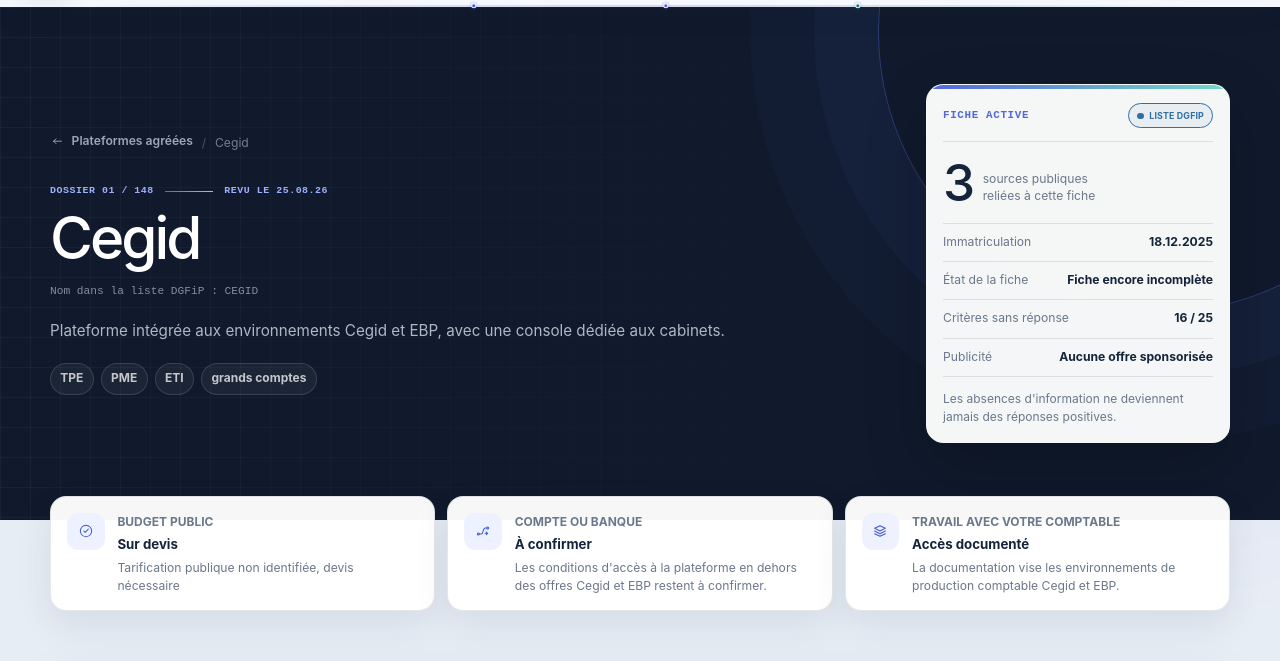
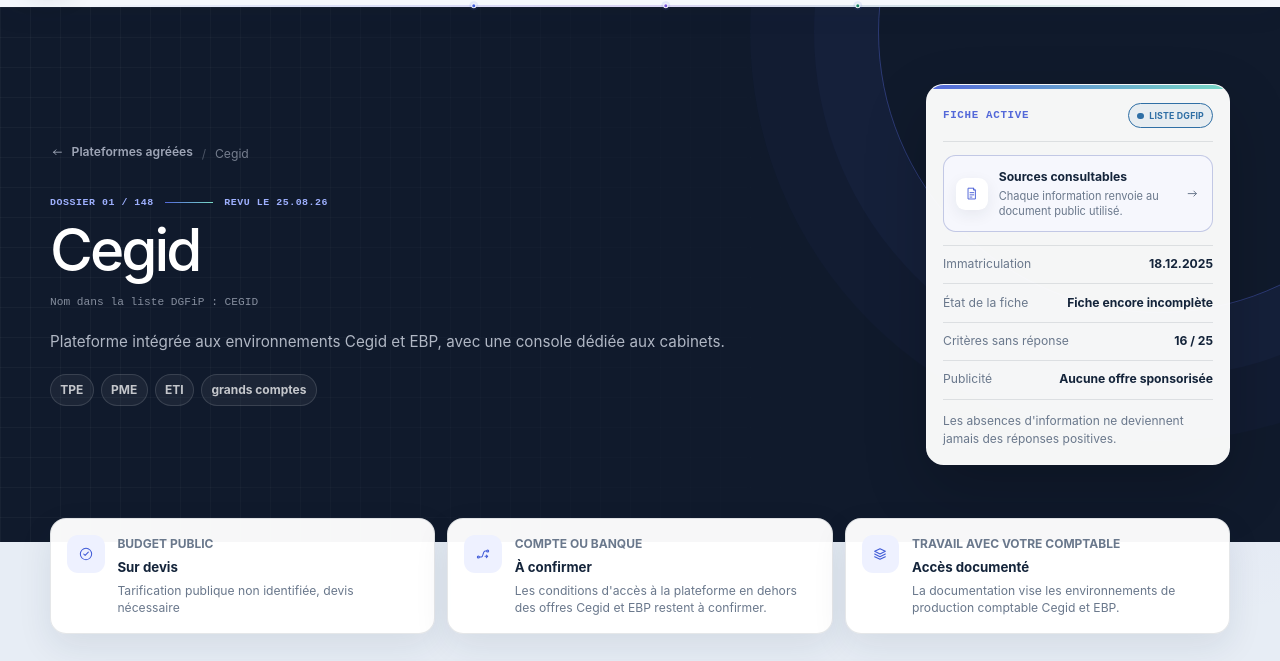
Before and after one commit to bluetouff/facture-radar, an Astro site: page /plateformes/cegid in a window 1280 px wide. Shown: the part 79-740 px from the top of the page. Built offline with nearby package versions, Linux system fonts and the light colour scheme; Astro itself is replaced by a stand-in of ours.

Commit message:
Clarifier la présentation des sources

```diff
--- a/src/pages/plateformes/[slug].astro
+++ b/src/pages/plateformes/[slug].astro
@@ -198,7 +198,11 @@
 
       <aside class="profile-ledger" aria-label="Repères documentaires">
         <header><span>FICHE ACTIVE</span><EvidenceBadge status="official" label="Liste DGFiP" /></header>
-        <div class="ledger-number"><strong>{linkedSources.length}</strong><span>sources publiques<br />reliées à cette fiche</span></div>
+        <a class="ledger-sources" href="#sources-reliees">
+          <span class="ledger-sources-icon"><InterfaceIcon name="proof" /></span>
+          <span><strong>Sources consultables</strong><small>Chaque information renvoie au document public utilisé.</small></span>
+          <InterfaceIcon name="arrow" />
+        </a>
         <dl>
           <div><dt>Immatriculation</dt><dd>{platform.registeredAt.value?.split("-").reverse().join(".")}</dd></div>
           <div><dt>État de la fiche</dt><dd>{documentationLabel}</dd></div>
@@ -384,7 +388,7 @@
         <h2>Avant de signer</h2>
         <ol>{platform.importantUnknowns.map((unknown) => <li>{unknown}</li>)}</ol>
       </section>
-      <section class="source-panel">
+      <section class="source-panel" id="sources-reliees">
         <p class="panel-index">SOURCES RELIÉES</p>
         <h2>Remonter au document</h2>
         <ol>{linkedSources.map((source) => <li><a href={source.url} rel="noopener"><strong>{source.title}</strong><span>{source.publisher} · consulté le {source.accessedAt.split("-").reverse().join("/")}</span></a></li>)}</ol>
@@ -425,9 +429,13 @@
   .profile-ledger::before { position: absolute; inset: 0 0 auto; height: 4px; background: linear-gradient(90deg,var(--profile-tone),#78d9c6); content: ""; }
   .profile-ledger header { display: flex; justify-content: space-between; gap: .6rem; align-items: center; border-bottom: 1px solid var(--line); padding: .15rem 0 .8rem; }
   .profile-ledger header > span { color: var(--profile-tone); font: 690 .68rem/1 var(--font-mono); letter-spacing: .06em; }
-  .ledger-number { display: flex; gap: .7rem; align-items: end; padding-block: 1.15rem; }
-  .ledger-number strong { color: var(--bright); font-size: 3.2rem; font-weight: 520; line-height: .85; letter-spacing: -.07em; }
-  .ledger-number span { color: var(--muted); font-size: .76rem; line-height: 1.4; }
+  .ledger-sources { display: grid; grid-template-columns: auto 1fr auto; gap: .7rem; align-items: center; margin-block: .8rem; border: 1px solid color-mix(in srgb,var(--profile-tone) 20%,var(--line)); border-radius: .8rem; padding: .72rem; background: color-mix(in srgb,var(--profile-tone) 5%,#fff); }
+  .ledger-sources-icon { display: grid; place-items: center; width: 2rem; height: 2rem; border-radius: .58rem; background: #fff; color: var(--profile-tone); box-shadow: 0 .3rem .9rem rgba(24,36,60,.07); }
+  .ledger-sources :global(svg) { width: .95rem; height: .95rem; }
+  .ledger-sources > :global(svg) { color: var(--muted); }
+  .ledger-sources strong,.ledger-sources small { display: block; }
+  .ledger-sources strong { color: var(--bright); font-size: .76rem; font-weight: 700; }
+  .ledger-sources small { margin-top: .16rem; color: var(--muted); font-size: .69rem; line-height: 1.4; }
   .profile-ledger dl { margin: 0; border-block: 1px solid var(--line); }
   .profile-ledger dl > div { display: flex; justify-content: space-between; gap: .7rem; padding-block: .58rem; }
   .profile-ledger dl > div + div { border-top: 1px solid var(--line); }
```
Also changed, not shown: tests/security.test.ts (+8 -0 lines).
